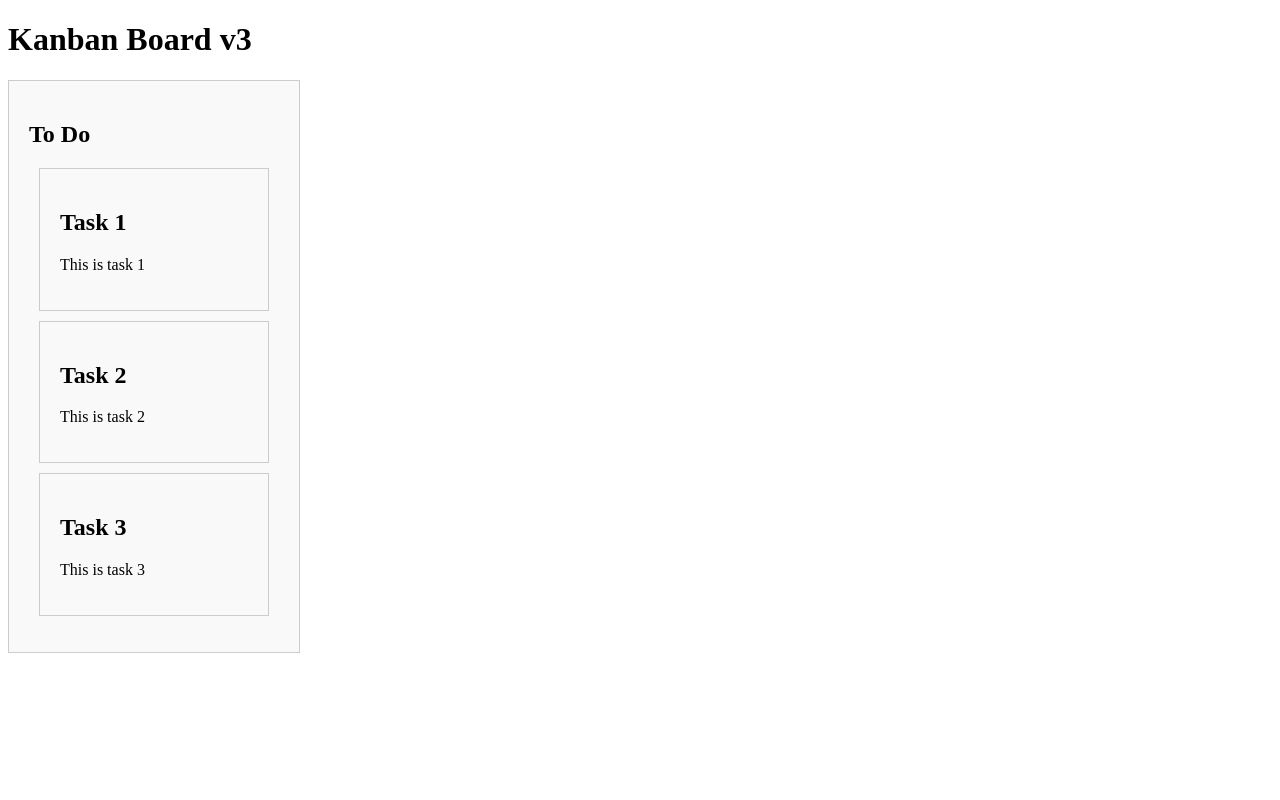
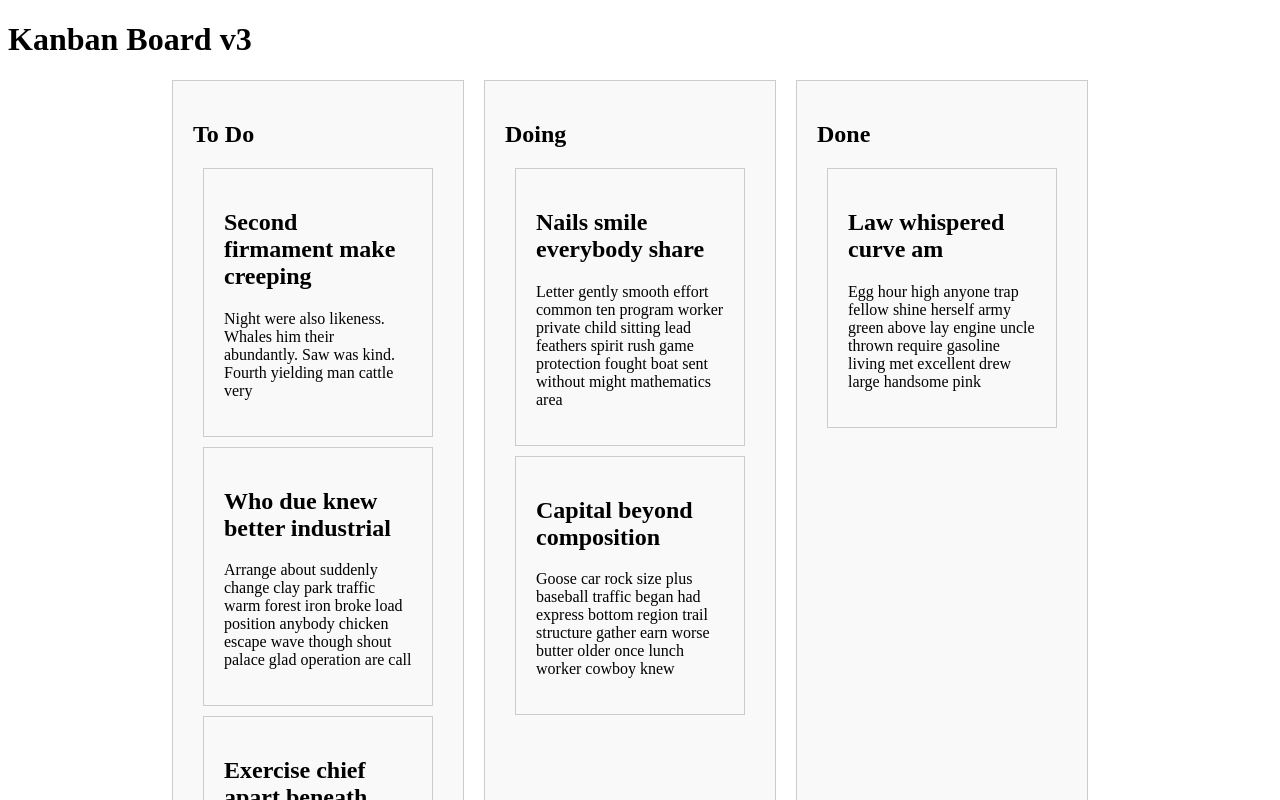
Before and after one commit to NestoJosa/kanban-board-v3, a Vue app: page / in a window 1280 px wide. Shown: the top 800 px of the page. Built offline with nearby package versions, Linux system fonts and the light colour scheme.

Commit message:
Add basic styles and dummy text

```diff
--- a/src/App.vue
+++ b/src/App.vue
@@ -1,16 +1,63 @@
 <template>
   <h1>Kanban Board v3</h1>
-  <StatusColumn :title="'To Do'" :cardsList="cardsList" />
+  <div class="kanban-board">
+    <StatusColumn :title="'To Do'" :cardsList="todoCards" />
+    <StatusColumn :title="'Doing'" :cardsList="doingCards" />
+    <StatusColumn :title="'Done'" :cardsList="doneCards" />
+  </div>
 </template>
 
 <script setup lang="ts">
 import StatusColumn from './components/StatusColumn.vue'
 
-const cardsList = [
-  { id: 1, title: 'Task 1', description: 'This is task 1' },
-  { id: 2, title: 'Task 2', description: 'This is task 2' },
-  { id: 3, title: 'Task 3', description: 'This is task 3' }
+const todoCards = [
+  {
+    id: 1,
+    title: 'Second firmament make creeping',
+    description:
+      'Night were also likeness. Whales him their abundantly. Saw was kind. Fourth yielding man cattle very'
+  },
+  {
+    id: 2,
+    title: 'Who due knew better industrial',
+    description:
+      'Arrange about suddenly change clay park traffic warm forest iron broke load position anybody chicken escape wave though shout palace glad operation are call'
+  },
+  {
+    id: 3,
+    title: 'Exercise chief apart beneath',
+    description:
+      'Purpose he judge indicate rubber tell easier far highway cover printed form cream tears writer do brick there stone broad frozen three universe fall'
+  }
+]
+const doingCards = [
+  {
+    id: 4,
+    title: 'Nails smile everybody share',
+    description:
+      'Letter gently smooth effort common ten program worker private child sitting lead feathers spirit rush game protection fought boat sent without might mathematics area'
+  },
+  {
+    id: 5,
+    title: 'Capital beyond composition',
+    description:
+      'Goose car rock size plus baseball traffic began had express bottom region trail structure gather earn worse butter older once lunch worker cowboy knew'
+  }
+]
+const doneCards = [
+  {
+    id: 6,
+    title: 'Law whispered curve am',
+    description:
+      'Egg hour high anyone trap fellow shine herself army green above lay engine uncle thrown require gasoline living met excellent drew large handsome pink'
+  }
 ]
 </script>
 
-<style scoped></style>
+<style scoped>
+.kanban-board {
+  display: flex;
+  align-items: top;
+  justify-content: center;
+}
+</style>
```
